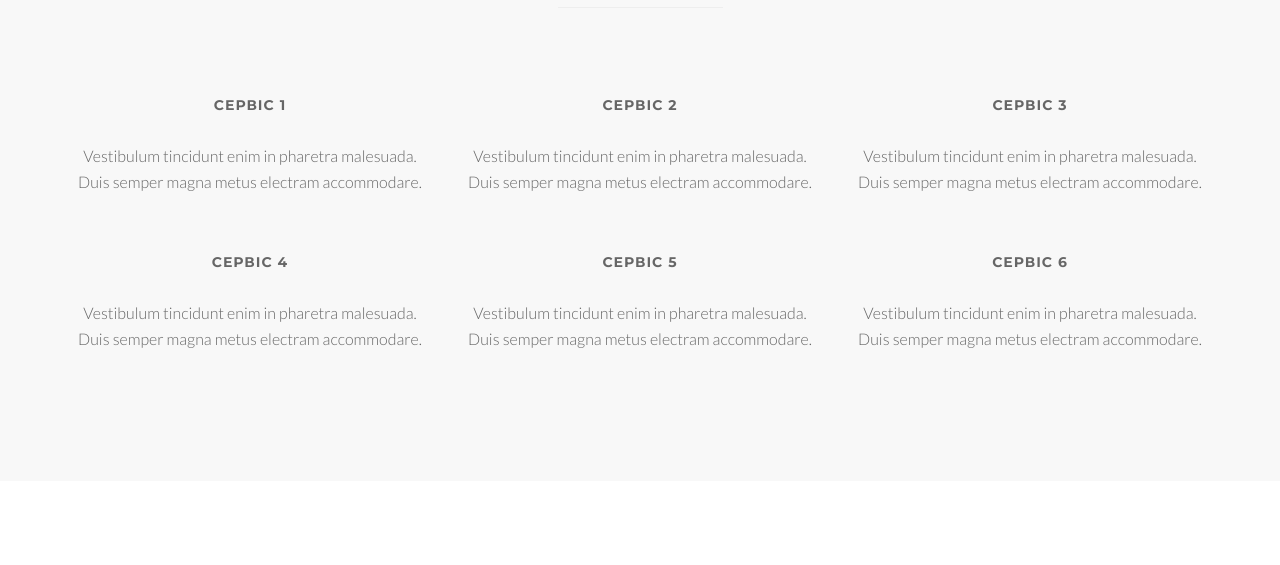
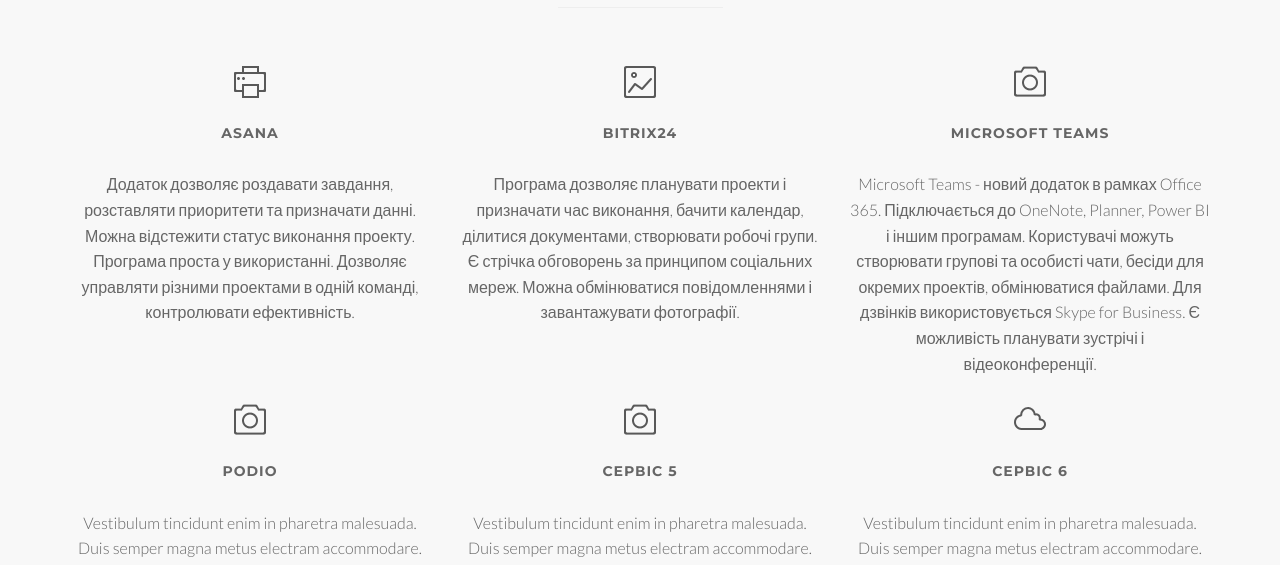
Before and after one commit to darchukoleksandr/GroupDynamic, a plain HTML site: page category_alex.html in a window 1280 px wide. Shown: the part 235-800 px from the top of the page. Drawn offline with Linux system fonts and the light colour scheme.

Commit message:
minor updates

```diff
--- a/category_alex.html
+++ b/category_alex.html
@@ -78,7 +78,6 @@
 
   <!-- Section: services -->
   <section id="service" class="home-section text-center bg-gray">
-
     <div class="heading-about">
       <div class="container">
         <div class="row">
@@ -104,10 +103,49 @@
           <div class="wow fadeInLeft" data-wow-delay="0.2s">
             <div class="service-box">
               <div class="service-icon">
-                    <img src="img/icons/service-icon-1.png" alt="" />
+                <img src="assets/img/icons/service-icon-1.png" alt="" />
               </div>
               <div class="service-desc">
-                    <h5>Сервіс 1</h5>
+                <h5>Asana</h5>
+                <p>Додаток дозволяє роздавати завдання, розставляти приоритети та призначати данні. Можна відстежити статус виконання проекту. Програма проста у використанні. Дозволяє управляти різними проектами в одній команді, контролювати ефективність.</p>
+              </div>
+            </div>
+          </div>
+        </div>
+        <div class="col-md-4">
+          <div class="wow fadeInUp" data-wow-delay="0.2s">
+            <div class="service-box">
+              <div class="service-icon">
+                <img src="assets/img/icons/service-icon-2.png" alt="" />
+              </div>
+              <div class="service-desc">
+                <h5>Bitrix24</h5>
+                <p>Програма дозволяє планувати проекти і призначати час виконання, бачити календар, ділитися документами, створювати робочі групи. Є стрічка обговорень за принципом соціальних мереж. Можна обмінюватися повідомленнями і завантажувати фотографії.</p>
+              </div>
+            </div>
+          </div>
+        </div>
+        <div class="col-md-4">
+          <div class="wow fadeInUp" data-wow-delay="0.2s">
+            <div class="service-box">
+              <div class="service-icon">
+                <img src="assets/img/icons/service-icon-3.png" alt="" />
+              </div>
+              <div class="service-desc">
+                <h5>Microsoft Teams</h5>
+                <p>Microsoft Teams - новий додаток в рамках Office 365. Підключається до OneNote, Planner, Power BI і іншим програмам. Користувачі можуть створювати групові та особисті чати, бесіди для окремих проектів, обмінюватися файлами. Для дзвінків використовується Skype for Business. Є можливість планувати зустрічі і відеоконференції.</p>
+              </div>
+            </div>
+          </div>
+        </div>
+        <div class="col-md-4">
+          <div class="wow fadeInUp" data-wow-delay="0.2s">
+            <div class="service-box">
+              <div class="service-icon">
+                <img src="assets/img/icons/service-icon-3.png" alt="" />
+              </div>
+              <div class="service-desc">
+                <h5>Podio</h5>
                 <p>Vestibulum tincidunt enim in pharetra malesuada. Duis semper magna metus electram accommodare.</p>
               </div>
             </div>
@@ -117,46 +155,7 @@
           <div class="wow fadeInUp" data-wow-delay="0.2s">
             <div class="service-box">
               <div class="service-icon">
-                    <img src="img/icons/service-icon-2.png" alt="" />
-                  </div>
-                  <div class="service-desc">
-                    <h5>Сервіс 2</h5>
-                    <p>Vestibulum tincidunt enim in pharetra malesuada. Duis semper magna metus electram accommodare.</p>
-                  </div>
-                </div>
-              </div>
-            </div>
-            <div class="col-md-4">
-              <div class="wow fadeInUp" data-wow-delay="0.2s">
-                <div class="service-box">
-                  <div class="service-icon">
-                    <img src="img/icons/service-icon-3.png" alt="" />
-                  </div>
-                  <div class="service-desc">
-                    <h5>Сервіс 3</h5>
-                    <p>Vestibulum tincidunt enim in pharetra malesuada. Duis semper magna metus electram accommodare.</p>
-                  </div>
-                </div>
-              </div>
-            </div>
-            <div class="col-md-4">
-              <div class="wow fadeInUp" data-wow-delay="0.2s">
-                <div class="service-box">
-                  <div class="service-icon">
-                    <img src="img/icons/service-icon-3.png" alt="" />
-                  </div>
-                  <div class="service-desc">
-                    <h5>Сервіс 4</h5>
-                    <p>Vestibulum tincidunt enim in pharetra malesuada. Duis semper magna metus electram accommodare.</p>
-                  </div>
-                </div>
-              </div>
-            </div>
-            <div class="col-md-4">
-              <div class="wow fadeInUp" data-wow-delay="0.2s">
-                <div class="service-box">
-                  <div class="service-icon">
-                    <img src="img/icons/service-icon-3.png" alt="" />
+                <img src="assets/img/icons/service-icon-3.png" alt="" />
               </div>
               <div class="service-desc">
                 <h5>Сервіс 5</h5>
@@ -169,7 +168,7 @@
           <div class="wow fadeInRight" data-wow-delay="0.2s">
             <div class="service-box">
               <div class="service-icon">
-                    <img src="img/icons/service-icon-4.png" alt="" />
+                <img src="assets/img/icons/service-icon-4.png" alt="" />
               </div>
               <div class="service-desc">
                 <h5>Сервіс 6</h5>
@@ -193,9 +192,8 @@
           <div class="col-lg-8 col-lg-offset-2">
             <div class="wow bounceInDown" data-wow-delay="0.4s">
               <div class="section-heading">
-                <h2>Наша команда</h2>
+                <h2>Asana</h2>
                 <i class="fa fa-2x fa-angle-down"></i>
-
               </div>
             </div>
           </div>
@@ -204,15 +202,16 @@
     </div>
     <div class="container">
 
-      <div class="row">
+      <!-- <div class="row">
         <div class="col-lg-2 col-lg-offset-5">
           <hr class="marginbot-50">
         </div>
-      </div>
+      </div> -->
       <div class="row">
         <!-- <div class="col-lg-2 col-lg-offset-5"> -->
           <!-- <hr class="marginbot-50"> -->
         <!-- </div> -->
+          <img src="assets/img/software/asana.gif" alt="" />
         <p>LOOOOL</p>
       </div>
       <!-- <div class="row">
@@ -269,112 +268,6 @@
 
 
 
-
-
-  <!-- Section: contact -->
-  <!-- <section id="contact" class="home-section text-center">
-    <div class="heading-contact">
-      <div class="container">
-        <div class="row">
-          <div class="col-lg-8 col-lg-offset-2">
-            <div class="wow bounceInDown" data-wow-delay="0.4s">
-              <div class="section-heading">
-                <h2>Get in touch</h2>
-                <i class="fa fa-2x fa-angle-down"></i>
-
-              </div>
-            </div>
-          </div>
-        </div>
-      </div>
-    </div>
-    <div class="container">
-
-      <div class="row">
-        <div class="col-lg-2 col-lg-offset-5">
-          <hr class="marginbot-50">
-        </div>
-      </div>
-      <div class="row">
-        <div class="col-lg-8">
-          <div class="boxed-grey">
-
-            <div id="sendmessage">Your message has been sent. Thank you!</div>
-            <div id="errormessage"></div>
-            <form id="contact-form" action="" method="post" role="form" class="contactForm">
-              <div class="row">
-                <div class="col-md-6">
-                  <div class="form-group">
-                    <label for="name">
-                                Name</label>
-                    <input type="text" name="name" class="form-control" id="name" placeholder="Your Name" data-rule="minlen:4" data-msg="Please enter at least 4 chars" />
-                    <div class="validation"></div>
-                  </div>
-                  <div class="form-group">
-                    <label for="email">
-                                Email Address</label>
-                    <div class="form-group">
-                      <input type="email" class="form-control" name="email" id="email" placeholder="Your Email" data-rule="email" data-msg="Please enter a valid email" />
-                      <div class="validation"></div>
-                    </div>
-                  </div>
-                  <div class="form-group">
-                    <label for="subject">
-                                Subject</label>
-                    <input type="text" class="form-control" name="subject" id="subject" placeholder="Subject" data-rule="minlen:4" data-msg="Please enter at least 8 chars of subject" />
-                    <div class="validation"></div>
-                  </div>
-                </div>
-                <div class="col-md-6">
-                  <div class="form-group">
-                    <label for="name">
-                                Message</label>
-                    <textarea class="form-control" name="message" rows="5" data-rule="required" data-msg="Please write something for us" placeholder="Message"></textarea>
-                    <div class="validation"></div>
-                  </div>
-                </div>
-                <div class="col-md-12">
-                  <button type="submit" class="btn btn-skin pull-right" id="btnContactUs">
-                            Send Message</button>
-                </div>
-              </div>
-            </form>
-          </div>
-        </div>
-
-        <div class="col-lg-4">
-          <div class="widget-contact">
-            <h5>Main Office</h5>
-
-            <address>
-				  <strong>Squas Design, Inc.</strong><br>
-				  Tower 795 Folsom Ave, Beautiful Suite 600<br>
-				  San Francisco, CA 94107<br>
-				  <abbr title="Phone">P:</abbr> (123) 456-7890
-				</address>
-
-            <address>
-				  <strong>Email</strong><br>
-				  <a href="mailto:#">email.name@example.com</a>
-				</address>
-            <address>
-				  <strong>We're on social networks</strong><br>
-                       	<ul class="company-social">
-                            <li class="social-facebook"><a href="#" target="_blank"><i class="fa fa-facebook"></i></a></li>
-                            <li class="social-twitter"><a href="#" target="_blank"><i class="fa fa-twitter"></i></a></li>
-                            <li class="social-dribble"><a href="#" target="_blank"><i class="fa fa-dribbble"></i></a></li>
-                            <li class="social-google"><a href="#" target="_blank"><i class="fa fa-google-plus"></i></a></li>
-                        </ul>
-				</address>
-
-          </div>
-        </div>
-      </div>
-
-    </div>
-  </section> -->
-  <!-- /Section: contact -->
-
   <footer>
     <div class="container">
       <div class="row">
```
Also changed, not shown: assets/img/software/asana.gif (added). Lines whose indentation alone changed are shown as unchanged.
